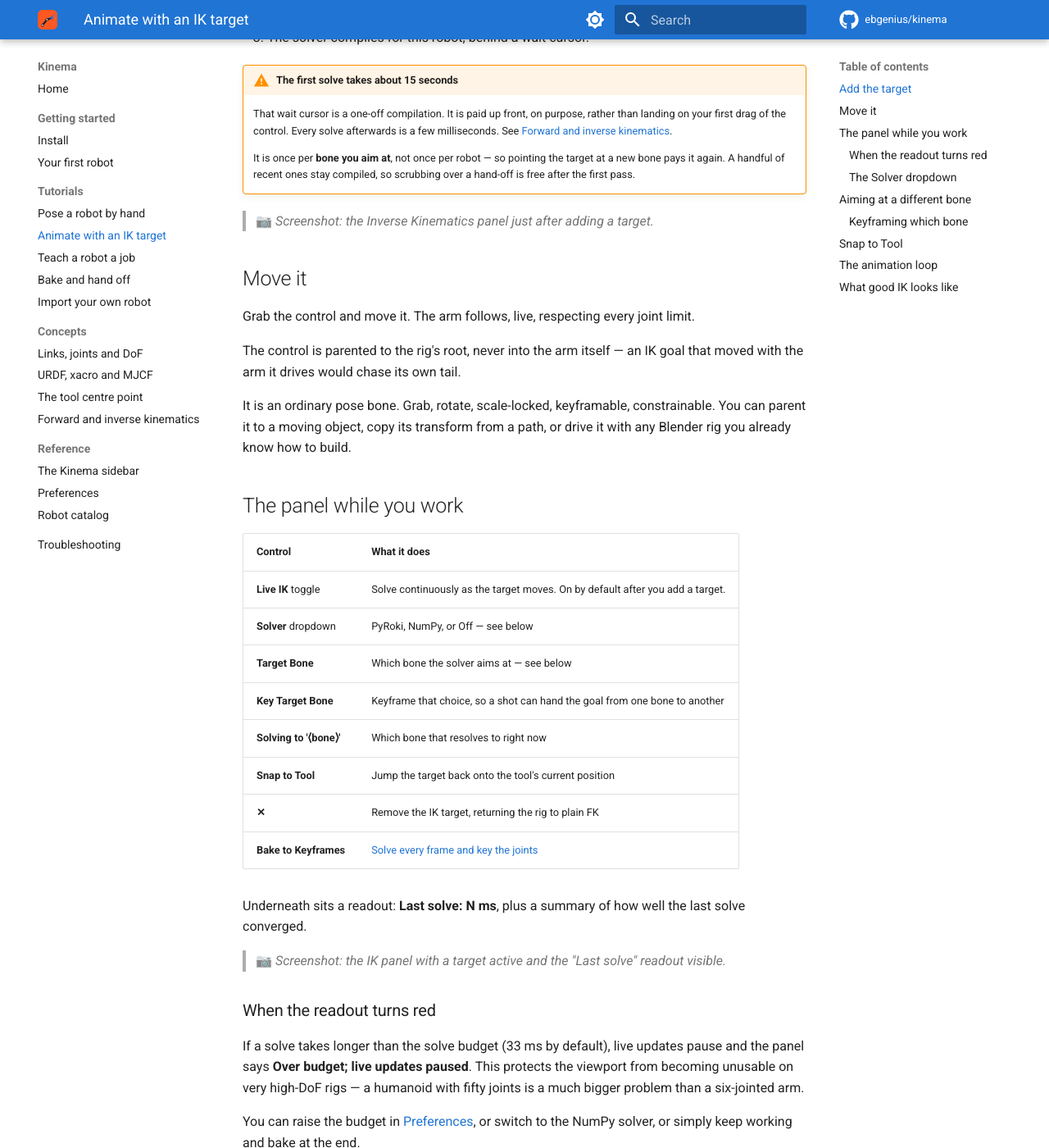
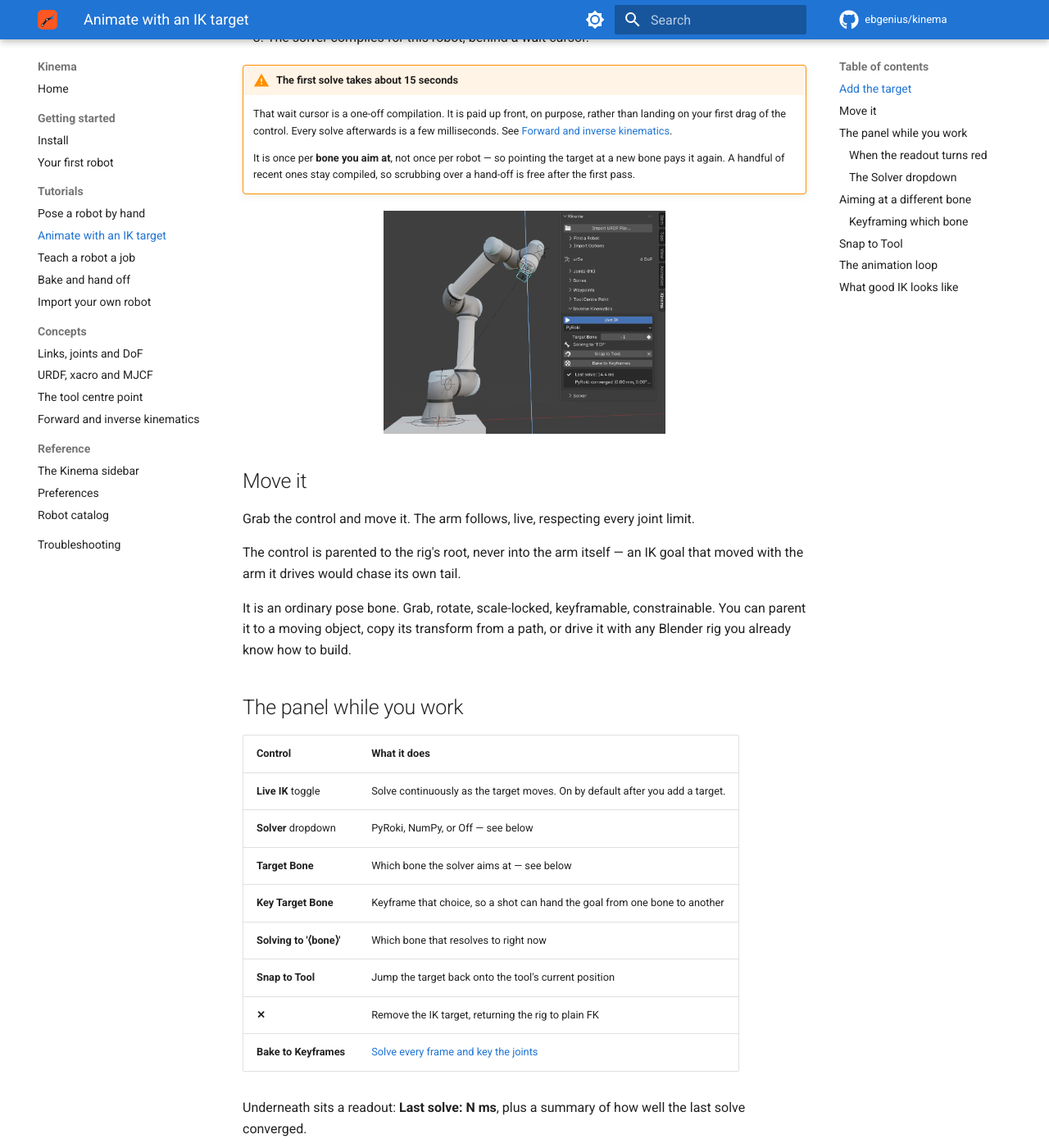
Before and after one commit to ebgenius/kinema, an MkDocs documentation site: the page built from docs/tutorials/animate-ik.md, in a window 1280 px wide and 1400 px high, scrolled down 490 px. Shown: the whole window at 82% size. Built offline with MkDocs 1.6.1 and Material for MkDocs 9.7.7, drawn with Linux system fonts in a browser that asks for light colours; comment, search, counter and statistics services are not loaded.

Commit message:
Add new images and update documentation with screenshots for TCP, IK panel, Bake dialog, Waypoints, and generated motion

```diff
--- a/docs/tutorials/animate-ik.md
+++ b/docs/tutorials/animate-ik.md
@@ -24,7 +24,7 @@ Three things happen:
     bone pays it again. A handful of recent ones stay compiled, so scrubbing over a hand-off
     is free after the first pass.
 
-> 📷 *Screenshot: the Inverse Kinematics panel just after adding a target.*
+![Screenshot: the Inverse Kinematics panel just after adding a target.](../assets/images/kinema_ik_solve.png){ .screenshot }
 
 ## Move it
 
@@ -52,8 +52,6 @@ Blender rig you already know how to build.
 
 Underneath sits a readout: **Last solve: N ms**, plus a summary of how well the last
 solve converged.
-
-> 📷 *Screenshot: the IK panel with a target active and the "Last solve" readout visible.*
 
 ### When the readout turns red
 
```
Also changed, not shown: docs/concepts/tcp.md (+1 -1 lines), docs/tutorials/bake.md (+1 -1 lines), docs/tutorials/teach-a-job.md (+4 -0 lines), docs/assets/images/kinema_bake.png (added), docs/assets/images/kinema_catalog_picker.png, docs/assets/images/kinema_generated_motion.png (added), docs/assets/images/kinema_ik_solve.png, docs/assets/images/kinema_import_options.png (added), docs/assets/images/kinema_joints_sliders.png, docs/assets/images/kinema_panel_empty.png, docs/assets/images/kinema_tcp.png (added), docs/assets/images/kinema_viewport_overview.png, docs/assets/images/kinema_waypoints.png (added).
